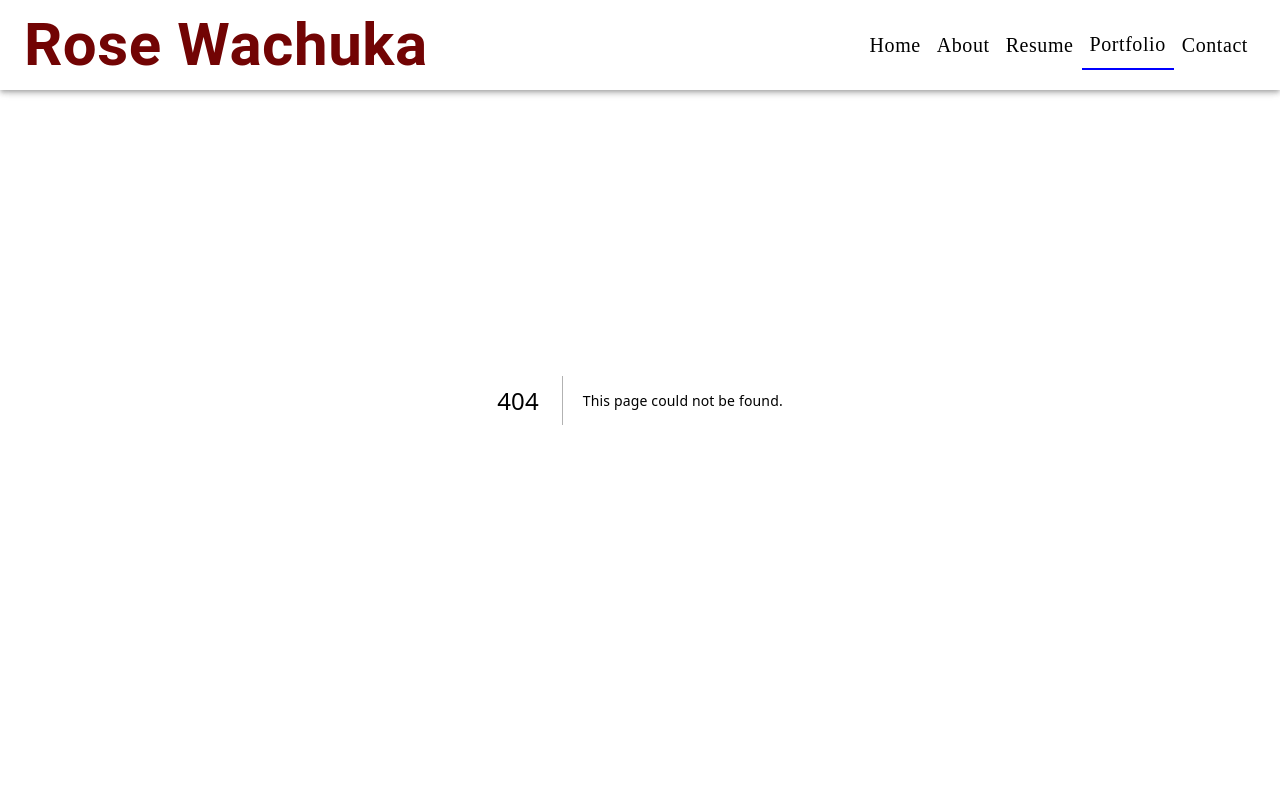
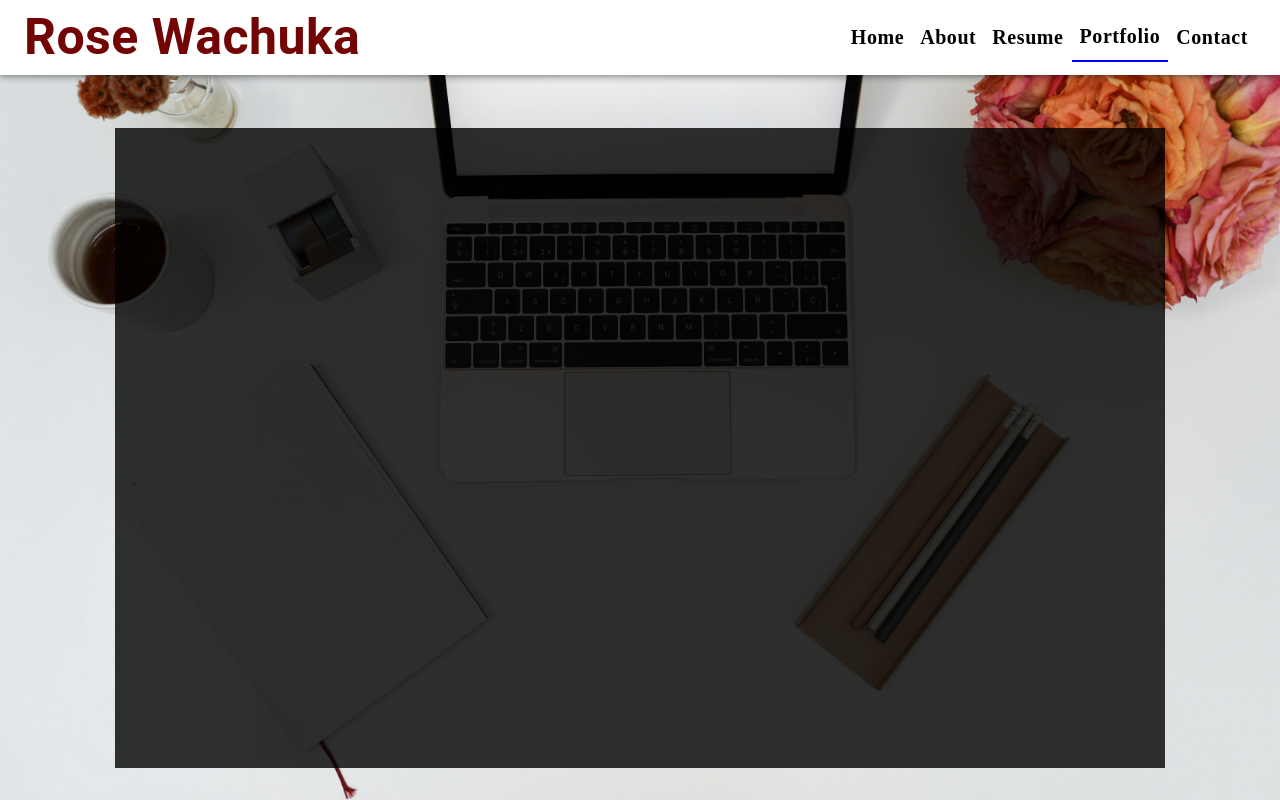
Before and after one commit to ro61zzy/myportfolio, a Next.js app: page /portfolio in a window 1280 px wide. Before the commit this address had no page. Built offline with nearby package versions, Linux system fonts and the light colour scheme.

Commit message:
Feature: portfolio section

```diff
--- /dev/null
+++ b/src/app/portfolio/page.tsx
@@ -0,0 +1,32 @@
+"use client"
+
+import { Box } from '@mui/material'
+import React from 'react'
+
+const Portfolio = () => {
+  return (
+    <Box
+      sx={{
+        display: "flex",
+        flexDirection: "column",
+        alignItems: "center",
+        p: { xs: "5rem 1rem ", sm: "8rem 9% 2rem 9%" },
+        height: "100vh",
+        overflowY: "auto",
+      }}
+    >
+      <Box
+        sx={{
+          backgroundColor: "rgba(0, 0, 0, 0.8)",
+          padding:{xs:"1rem 1rem",sm: "1rem 2rem",md:"2.5rem 2rem", xl:"10rem"},
+          width: "100%",
+          height:"80vh"
+        }}
+      >
+
+      </Box>
+    </Box>
+  )
+}
+
+export default Portfolio
--- a/src/components/AppBar.tsx
+++ b/src/components/AppBar.tsx
@@ -97,7 +97,7 @@ export default function DrawerAppBar({ window, pathname }: Props) { // Destructu
             }}
           >
             <Box sx={{ display: "flex", alignItems: "center" }}>
-              <Typography sx={{ fontSize: { xs: "30px", sm: "60px" }, color: "#720404", fontWeight: "600" }}>
+              <Typography sx={{ fontSize: { xs: "35px", sm: "50px", xl:"75px" }, color: "#720404", fontWeight: "600" }}>
                 Rose Wachuka
               </Typography>
             </Box>
@@ -125,8 +125,8 @@ export default function DrawerAppBar({ window, pathname }: Props) { // Destructu
                       sx={{
                         color: "#000",
                         fontFamily: "Jacques Francois",
-                        fontWeight: 400,
-                        fontSize: { xs: "13px", sm: "20px" },
+                        fontWeight: 600,
+                        fontSize: { xs: "13px", sm: "20px", xl:"45px" },
                         textTransform: "capitalize",
                       }}
                     >
```
Also changed, not shown: src/app/about/page.tsx (+10 -10 lines), src/components/Portfolio.tsx (added).
